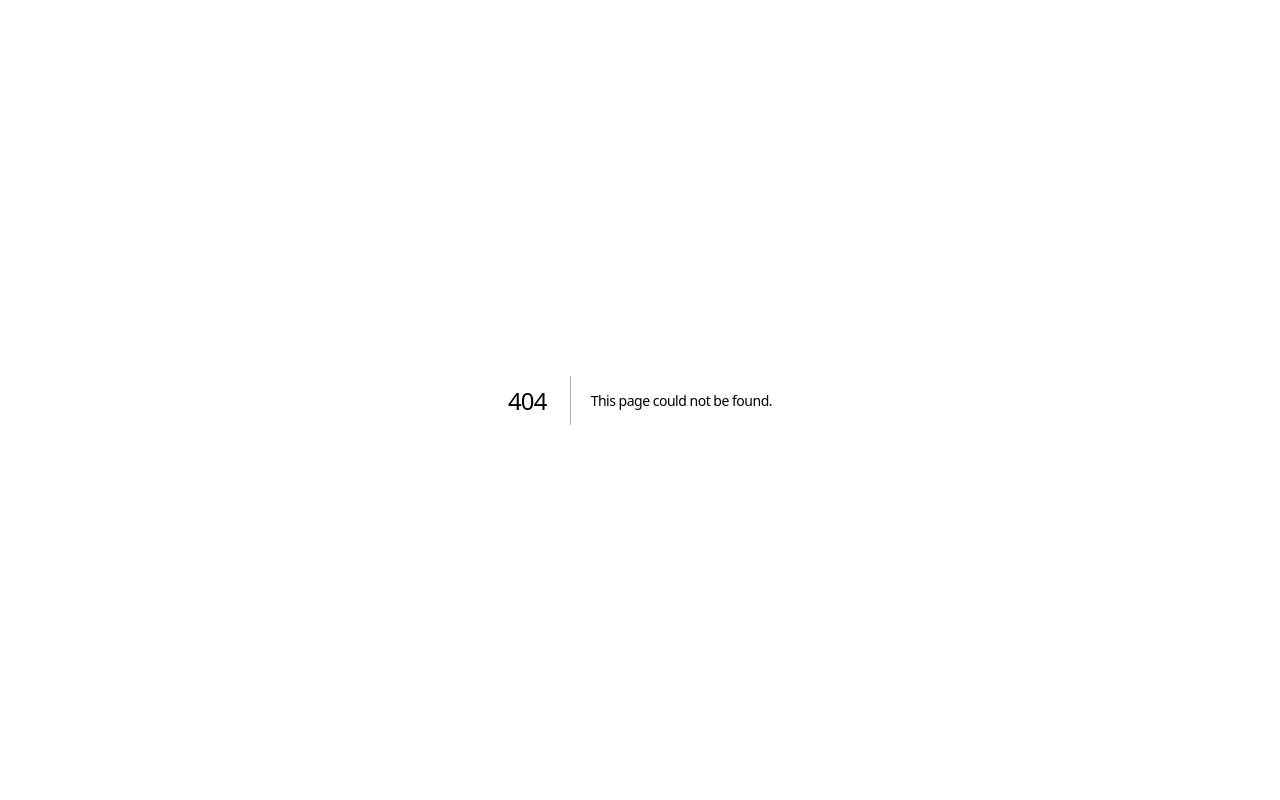
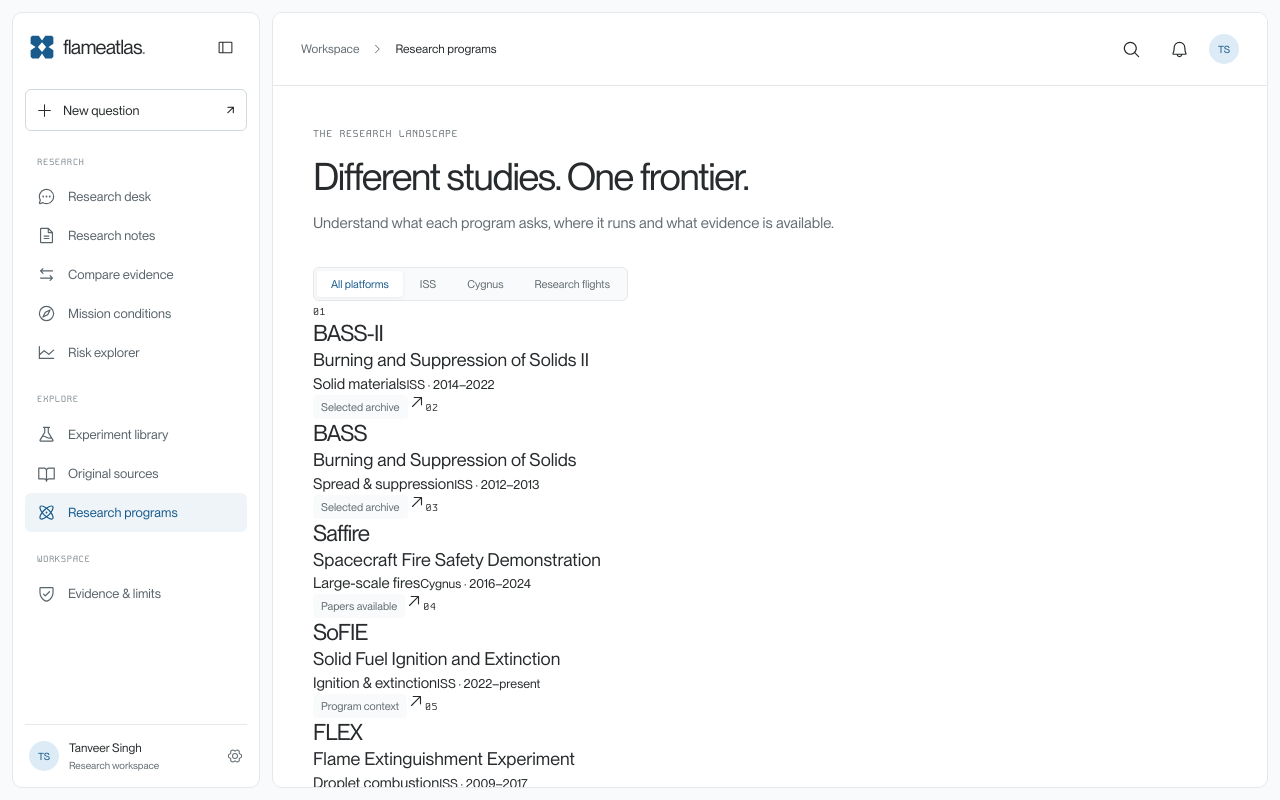
Before and after one commit to obvio-upasana/Space_Fire, a Next.js app in the folder apps/web/: page /programs in a window 1280 px wide. Before the commit this address had no page. Built offline with nearby package versions, Linux system fonts and the light colour scheme.

Commit message:
feat(programs): map research questions platforms and evidence availability

```diff
--- /dev/null
+++ b/apps/web/app/(workspace)/programs/page.tsx
@@ -0,0 +1,9 @@
+"use client";
+import {useState} from "react";
+import Link from "next/link";
+import {programs} from "../../../lib/demo";
+import {PageHeading,Icon,Badge} from "../../../components/ui";
+export default function ProgramsPage(){
+ const [platform,setPlatform]=useState("All platforms");
+ return <><PageHeading kicker="THE RESEARCH LANDSCAPE" title="Different studies. One frontier." description="Understand what each program asks, where it runs and what evidence is available."/><div className="segmented">{["All platforms","ISS","Cygnus","Research flights"].map(p=><button key={p} aria-pressed={platform===p} onClick={()=>setPlatform(p)} className={platform===p?"selected":""}>{p}</button>)}</div><div className="program-rows">{programs.filter(p=>platform==="All platforms"||p.platform===platform).map((p,index)=><Link href="/experiments" key={p.name}><span className="mono">{String(index+1).padStart(2,"0")}</span><div><h2>{p.name}</h2><p>{p.long}</p></div><div><span>{p.topic}</span><small>{p.platform} · {p.years}</small></div><Badge tone="neutral">{p.status}</Badge><Icon name="external" size={18}/></Link>)}</div><p className="archive-note">Coverage labels distinguish selected datasets, saved papers and program context. They do not imply complete research coverage.</p></>;
+}
```
